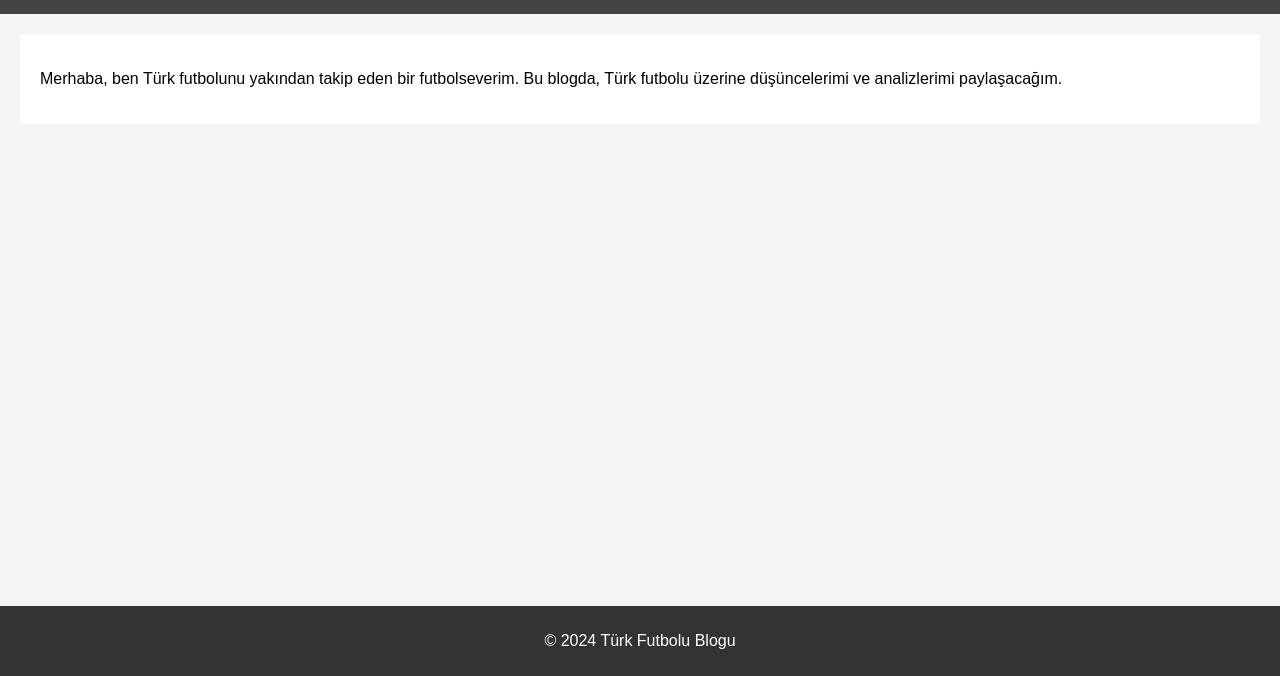
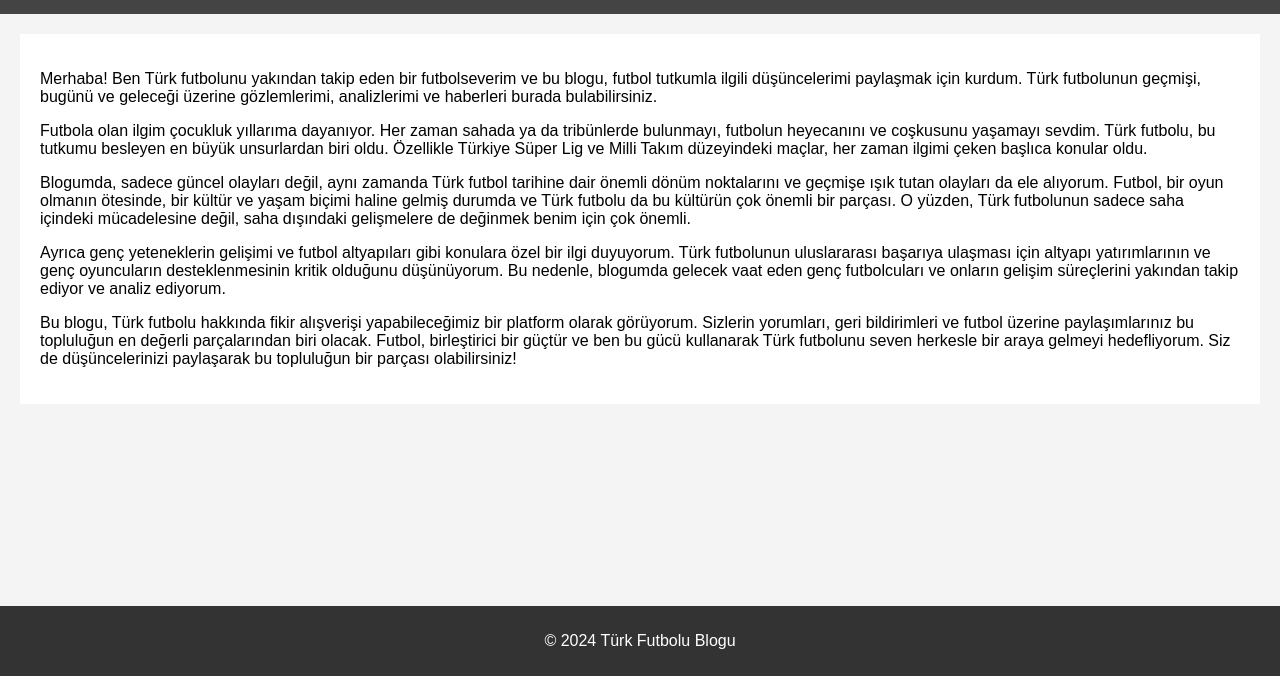
Before and after one commit to fatih196312/fatihafacan.github.io, a plain HTML site: page hakkimda.html in a window 1280 px wide. Shown: the part 124-800 px from the top of the page. Drawn offline with Linux system fonts and the light colour scheme.

Commit message:
Update hakkimda.html

```diff
--- a/hakkimda.html
+++ b/hakkimda.html
@@ -22,7 +22,15 @@
     </header>
 
     <section class="about-me">
-        <p>Merhaba, ben Türk futbolunu yakından takip eden bir futbolseverim. Bu blogda, Türk futbolu üzerine düşüncelerimi ve analizlerimi paylaşacağım.</p>
+        <p>Merhaba! Ben Türk futbolunu yakından takip eden bir futbolseverim ve bu blogu, futbol tutkumla ilgili düşüncelerimi paylaşmak için kurdum. Türk futbolunun geçmişi, bugünü ve geleceği üzerine gözlemlerimi, analizlerimi ve haberleri burada bulabilirsiniz.</p>
+
+        <p>Futbola olan ilgim çocukluk yıllarıma dayanıyor. Her zaman sahada ya da tribünlerde bulunmayı, futbolun heyecanını ve coşkusunu yaşamayı sevdim. Türk futbolu, bu tutkumu besleyen en büyük unsurlardan biri oldu. Özellikle Türkiye Süper Lig ve Milli Takım düzeyindeki maçlar, her zaman ilgimi çeken başlıca konular oldu.</p>
+
+        <p>Blogumda, sadece güncel olayları değil, aynı zamanda Türk futbol tarihine dair önemli dönüm noktalarını ve geçmişe ışık tutan olayları da ele alıyorum. Futbol, bir oyun olmanın ötesinde, bir kültür ve yaşam biçimi haline gelmiş durumda ve Türk futbolu da bu kültürün çok önemli bir parçası. O yüzden, Türk futbolunun sadece saha içindeki mücadelesine değil, saha dışındaki gelişmelere de değinmek benim için çok önemli.</p>
+
+        <p>Ayrıca genç yeteneklerin gelişimi ve futbol altyapıları gibi konulara özel bir ilgi duyuyorum. Türk futbolunun uluslararası başarıya ulaşması için altyapı yatırımlarının ve genç oyuncuların desteklenmesinin kritik olduğunu düşünüyorum. Bu nedenle, blogumda gelecek vaat eden genç futbolcuları ve onların gelişim süreçlerini yakından takip ediyor ve analiz ediyorum.</p>
+
+        <p>Bu blogu, Türk futbolu hakkında fikir alışverişi yapabileceğimiz bir platform olarak görüyorum. Sizlerin yorumları, geri bildirimleri ve futbol üzerine paylaşımlarınız bu topluluğun en değerli parçalarından biri olacak. Futbol, birleştirici bir güçtür ve ben bu gücü kullanarak Türk futbolunu seven herkesle bir araya gelmeyi hedefliyorum. Siz de düşüncelerinizi paylaşarak bu topluluğun bir parçası olabilirsiniz!</p>
     </section>
 
     <footer>
```
